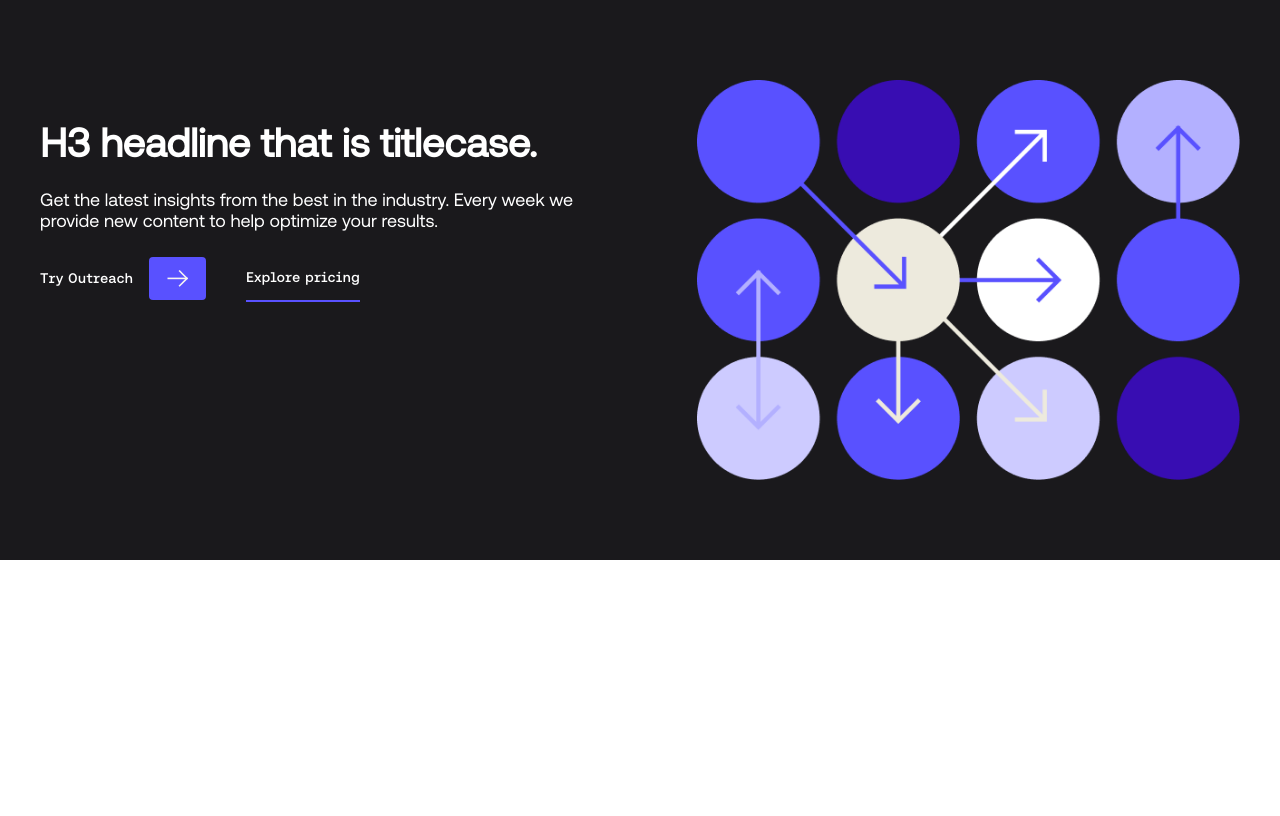
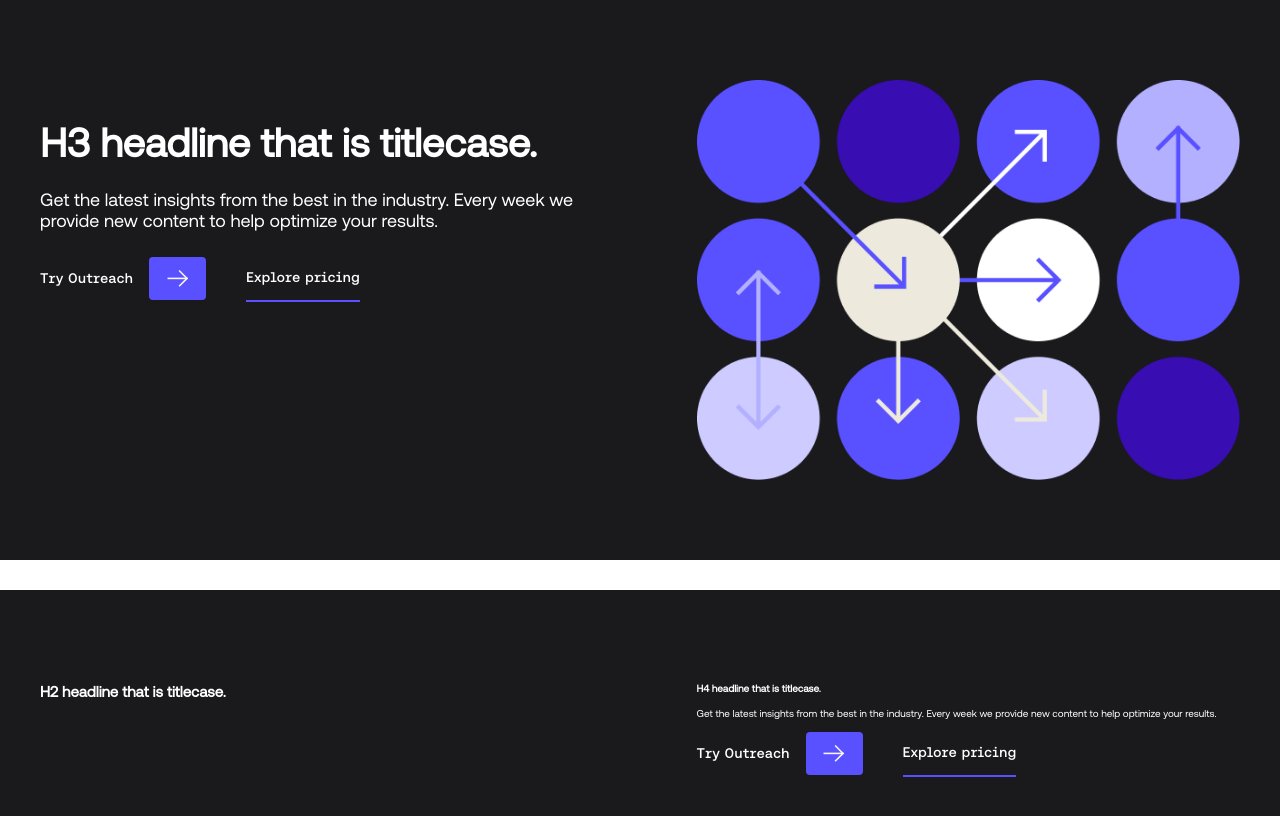
Before and after one commit to ErickRoo/pxpl, a Next.js app: page /components/PreFooter in a window 1280 px wide. Shown: the top 816 px of the page. Built offline with nearby package versions, Linux system fonts and the light colour scheme.

Commit message:
fix: add first try for prefooter headline variant

```diff
--- a/components/blocks/pre_footer/pre_footer.interface.ts
+++ b/components/blocks/pre_footer/pre_footer.interface.ts
@@ -3,7 +3,9 @@ import { StaticImageData } from 'next/image'
 export default interface PreFooterInterface {
     type: string;
     variant: string;
-    headline: string;
+    topTag: string;
+    headlineLeft: string;
+    headlineRight?: string;
     description: string;
     primaryCta?: {
         ctaText: string;
@@ -13,5 +15,5 @@ export default interface PreFooterInterface {
         ctaText: string;
         ctaLink: string;
     };
-    right_image: StaticImageData;
+    right_image?: StaticImageData;
 }
--- a/components/blocks/pre_footer/pre_footer.tsx
+++ b/components/blocks/pre_footer/pre_footer.tsx
@@ -12,7 +12,7 @@ const PreFooterImageBlock:FunctionComponent<{ block: PreFooterImageInterface }>
       <div className={styles.root}>
         <section className={styles.wrapper}>
           <div className={styles.leftSide}>
-            <h3>{block.headline}</h3>
+            <h3>{block.headlineLeft}</h3>
             <p>{block.description}</p>
             <section className={styles.groupButtons}>
               {block?.primaryCta && (
@@ -30,6 +30,29 @@ const PreFooterImageBlock:FunctionComponent<{ block: PreFooterImageInterface }>
       </div>
     )
   }
+  if (block?.variant === 'headline') {
+    return (
+      <div className={styles.root}>
+        <section className={styles.wrapper}>
+          <div className={styles.leftSide}>
+            <h2>{block.headlineLeft}</h2>
+          </div>
+          <div className={styles.rightSide}>
+            <h4>{block.headlineRight}</h4>
+            <p>{block.description}</p>
+            <section className={styles.groupButtons}>
+              {block?.primaryCta && (
+                <ArrowButton text={block.primaryCta.ctaText} href={block.primaryCta.ctaLink} />
+              )}
+              {block?.secondaryCta && (
+                <UnderlinedButton text={block.secondaryCta.ctaText} href={block.secondaryCta.ctaLink} underlineColor="#5951FF" />
+              )}
+            </section>
+          </div>
+        </section>
+      </div>
+    )
+  }
 
   return null
 }
--- a/pages/components/PreFooter.tsx
+++ b/pages/components/PreFooter.tsx
@@ -5,7 +5,7 @@ import PlaceholderImage from '../../assets/Prefooter/placeholder.png'
 
 const placeholderPreFooterImageBlock = {
   variant: 'image',
-  headline: 'H3 headline that is titlecase.',
+  headlineLeft: 'H3 headline that is titlecase.',
   description: 'Get the latest insights from the best in the industry. Every week we provide new content to help optimize your results.',
   primaryCta: {
     ctaText: 'Try Outreach',
@@ -18,9 +18,26 @@ const placeholderPreFooterImageBlock = {
   right_image: PlaceholderImage,
 } as PreFooterInterface
 
+const placeholderPreFooterHeadlineBlock = {
+  variant: 'headline',
+  headlineLeft: 'H2 headline that is titlecase.',
+  headlineRight: 'H4 headline that is titlecase.',
+  description: 'Get the latest insights from the best in the industry. Every week we provide new content to help optimize your results.',
+  primaryCta: {
+    ctaText: 'Try Outreach',
+    ctaLink: '#',
+  },
+  secondaryCta: {
+    ctaText: 'Explore pricing',
+    ctaLink: '#',
+  },
+} as PreFooterInterface
+
 const PreFooter: FC = () => (
   <div>
     <PreFooterImageBlock block={placeholderPreFooterImageBlock} />
+    <div style={{ margin: '3rem' }} />
+    <PreFooterImageBlock block={placeholderPreFooterHeadlineBlock} />
   </div>
 )
 
```
